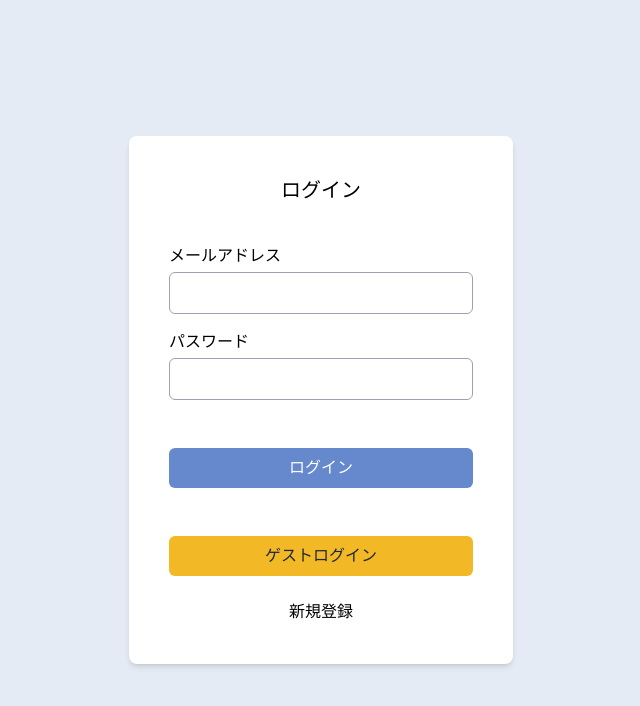
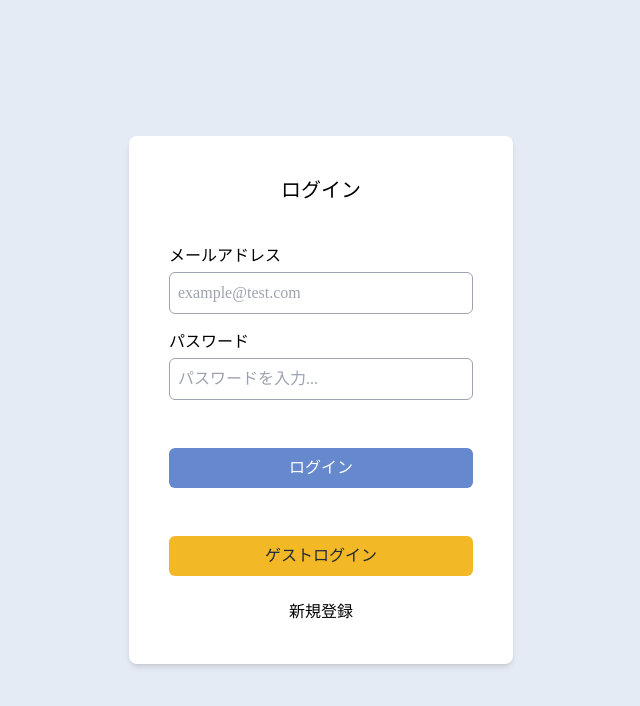
Before and after one commit to MutsuBojiiwa/multilingual-word-card-react, a Next.js app: page /login in a window 1280 px wide. Shown: the top 706 px of the page, without its empty margins (319-959 px from the left). Built offline with nearby package versions, Linux system fonts and the light colour scheme.

Commit message:
login.tsxのリファクタリング

```diff
--- a/package.json
+++ b/package.json
@@ -10,14 +10,16 @@
     "typecheck": "tsc --noEmit"
   },
   "dependencies": {
+    "@hookform/resolvers": "^3.4.0",
     "autoprefixer": "^10.4.19",
     "axios": "^1.6.8",
     "next": "14.1.0",
     "react": "^18",
     "react-dom": "^18",
     "react-hook-form": "^7.51.3",
+    "react-toastify": "^10.0.5",
     "tailwindcss": "^3.4.3",
-    "zod": "^3.23.4"
+    "zod": "^3.23.8"
   },
   "devDependencies": {
     "@types/node": "^20",
--- a/src/pages/login.tsx
+++ b/src/pages/login.tsx
@@ -1,41 +1,66 @@
 import axios from "axios"
 
 import { useForm } from "react-hook-form"
-import { useRouter } from 'next/router';
+import { useRouter } from 'next/router'
+import z from 'zod'
+import { zodResolver } from '@hookform/resolvers/zod'
+import { toast } from 'react-toastify'
+
+interface FormValues {
+  email: string
+  password: string
+}
+
+const FormSchema = z.object({
+  email: z.string().email('Invalid email address'),
+  password: z.string(),
+})
 
 const Login = () => {
-  const { register, handleSubmit } = useForm()
-  const router = useRouter();
+  const router = useRouter()
 
-  // eslint-disable-next-line @typescript-eslint/no-unused-vars
-  let token = ""
+  const {
+    register,
+    handleSubmit,
+    formState: { errors, isDirty },
+  } = useForm<FormValues>({
+    resolver: zodResolver(FormSchema),
+  })
 
   const http = axios.create({
     baseURL: 'http://api.laravel-v10-starter.localhost/api/',
   });
 
-  const handleFormSubmit = () => {
-    const email = 'user2@example.com'
-    const password = 'password'
-      http.post('login', { email, password }).then((res) => {
-        console.log("ログインOK");
-        console.log(res);
-        token = res.data.authorization.token
-        localStorage.setItem('token', token);
-        router.push('/dashboard');
+  const onSubmit = (values: FormValues) => {
+    http.post('login', {
+      email: values.email,
+      password: values.password,
+    })
+      .then((res) => {
+        localStorage.setItem('token', res.data.authorization.token)
+        router.push('/dashboard')
+        toast.success('ログインしました')
+      })
+      .catch((e) => {
+        console.error(e)
+        toast.error('ログインに失敗しました', e)
       })
   }
 
   const handleGuestLoginClicked = () => {
-    http.get('users', {
-      headers: {
-        Authorization: `Bearer ${token}`
-      }
-    }).then((res) => {
-      console.log(res.data);
-    }).catch((error) => {
-      console.error(error);
-    });
+    http.post('login', {
+      email: "user@example.com",
+      password: "password",
+    })
+      .then((res) => {
+        localStorage.setItem('token', res.data.authorization.token)
+        router.push('/dashboard')
+        toast.success('ゲストユーザーでログインしました')
+      })
+      .catch((e) => {
+        console.error(e)
+        toast.error('ゲストユーザーのログインに失敗しました', e)
+      })
   }
 
   const handleSignInClicked = () => {
@@ -50,20 +75,45 @@ const Login = () => {
       <div className="flex h-screen flex-col items-center justify-center bg-base">
         <div className="w-96 rounded-lg bg-white p-10 shadow-md">
           <p className="mb-10 text-center text-xl ">ログイン</p>
-          <form onSubmit={handleSubmit(handleFormSubmit)} className="flex flex-col">
+          <form onSubmit={handleSubmit(onSubmit)} className="flex flex-col">
             <label className="mb-4 flex flex-col">
               <span className="mb-1">メールアドレス</span>
-              <input type="text" {...register("email")} className="rounded-md border border-gray-400 p-2 focus:border-red-500" />
+              <input
+                {...register('email', { required: 'Email is required' })}
+                type="email"
+                id="email"
+                className="rounded-md border border-gray-400 p-2 focus:border-red-500"
+                placeholder="example@test.com"
+                required
+              />
+              {errors.email && <div className="mt-2 text-sm text-error">{errors.email.message}</div>}
             </label>
             <label className="mb-12 flex flex-col">
               <span className="mb-1">パスワード</span>
-              <input type="password" {...register("password")} className="rounded-md border border-gray-400 p-2" />
+              <input
+                {...register('password', { required: 'Password is required' })}
+                type="password"
+                id="password"
+                className="rounded-md border border-gray-400 p-2"
+                placeholder="パスワードを入力..."
+                required
+              />
+              {errors.email && <div className="mt-2 text-sm text-error">{errors.email.message}</div>}
             </label>
-            <button type="submit" className="rounded-md bg-primary px-4 py-2 text-white">ログイン</button>
+            <button
+              type="submit"
+              className="rounded-md bg-primary px-4 py-2 text-white"
+              disabled={!isDirty}
+            >
+              ログイン
+            </button>
           </form>
           <div className="mt-12 flex flex-col">
-            <button onClick={handleGuestLoginClicked}
-              className="rounded-md bg-secondary px-4 py-2 text-gray-800">ゲストログイン</button>
+            <button
+              onClick={handleGuestLoginClicked}
+              className="rounded-md bg-secondary px-4 py-2 text-gray-800">
+              ゲストログイン
+            </button>
             <button onClick={handleSignInClicked} className="mx-auto mt-6 w-20 text-center">新規登録</button>
           </div>
         </div>
```
Also changed, not shown: 1 other file (tests, documents, lock files or other folders).
